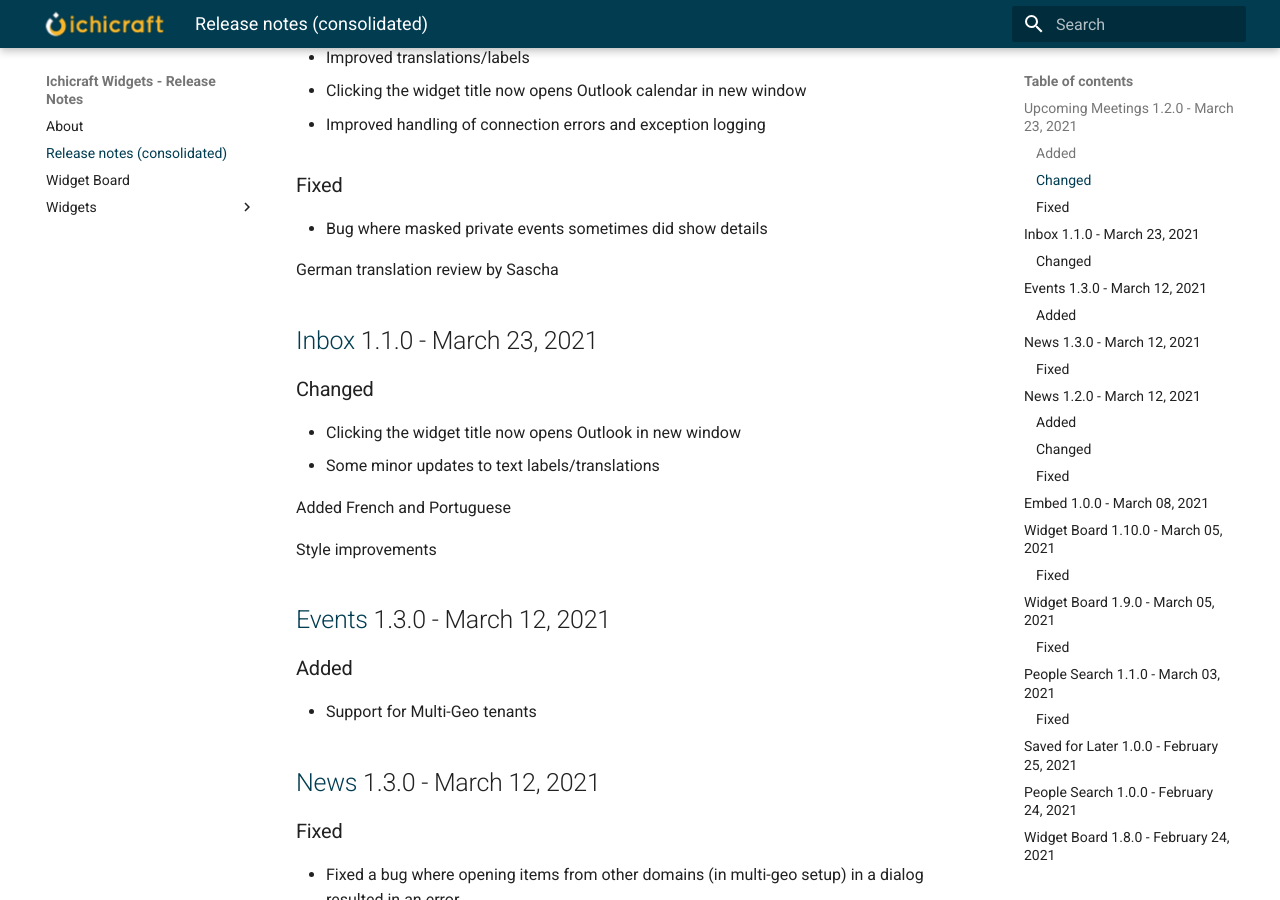
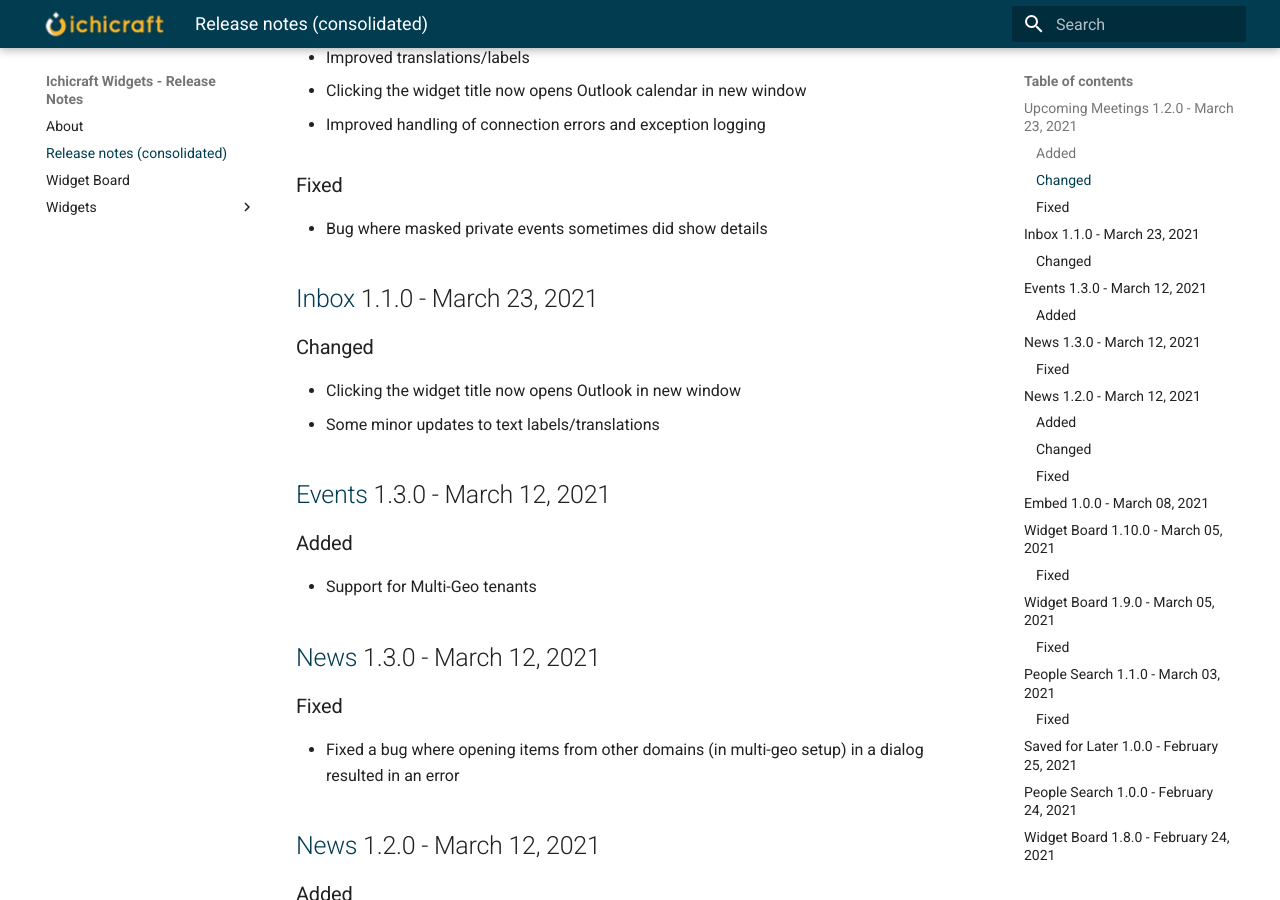
Before and after one commit to ichicraft/widgets-docs, an MkDocs documentation site: the page built from docs/Release-notes-(consolidated).md, in a window 1280 px wide and 900 px high, scrolled down 369 px. Built offline with MkDocs 1.6.1 and Material for MkDocs 9.7.7, drawn with Linux system fonts in a browser that asks for light colours.

Commit message:
fixes in docs

```diff
--- a/docs/Release-notes-(consolidated).md
+++ b/docs/Release-notes-(consolidated).md
@@ -12,26 +12,11 @@
 ### Fixed
 - Bug where masked private events sometimes did show details
 
-
-German translation review by Sascha
-
-
-
-
-
-
-
 ## [Inbox](./Widgets/Inbox.md) 1.1.0 - March 23, 2021
 
 ### Changed
 - Clicking the widget title now opens Outlook in new window
 - Some minor updates to text labels/translations
-
-
-
-Added French and Portuguese
-
-Style improvements
 
 ## [Events](./Widgets/Events.md) 1.3.0 - March 12, 2021
 
```
Also changed, not shown: docs/Widgets/Inbox.md (+0 -6 lines), docs/Widgets/Upcoming Meetings.md (+0 -9 lines).
